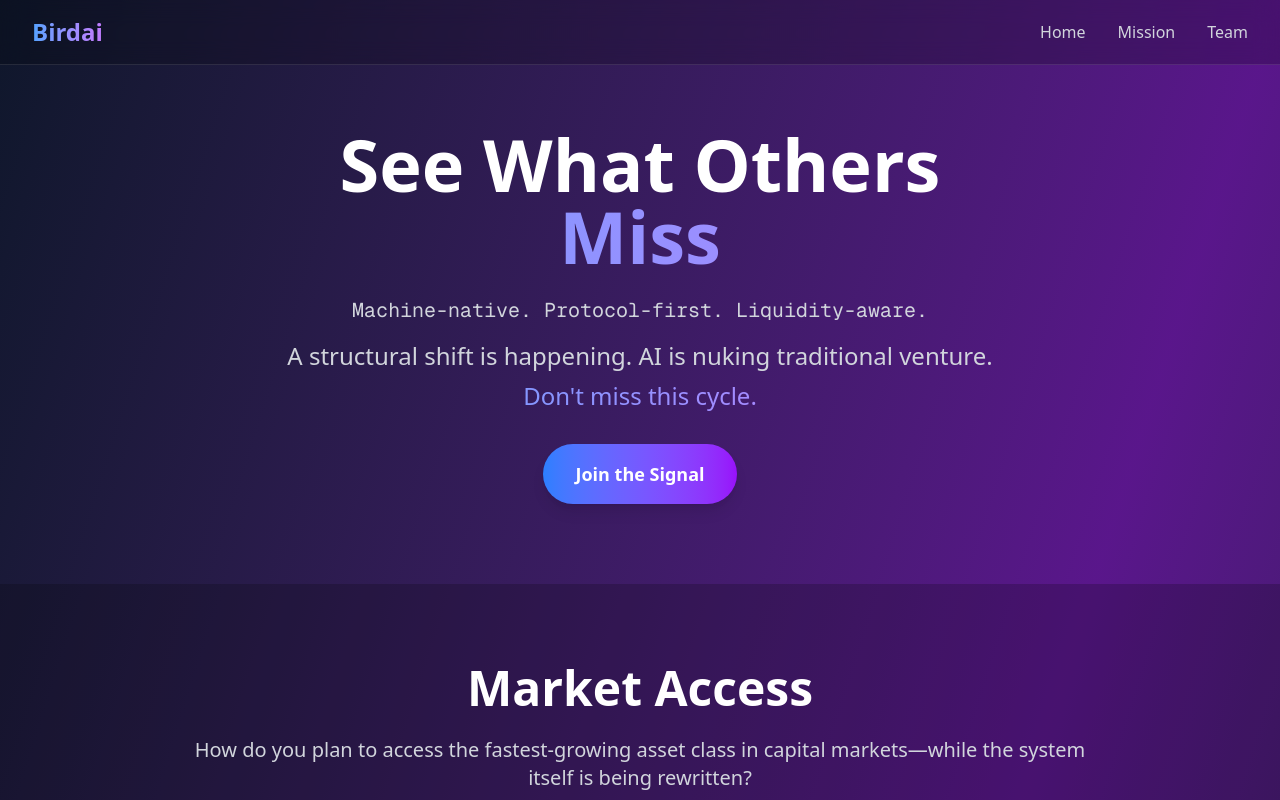
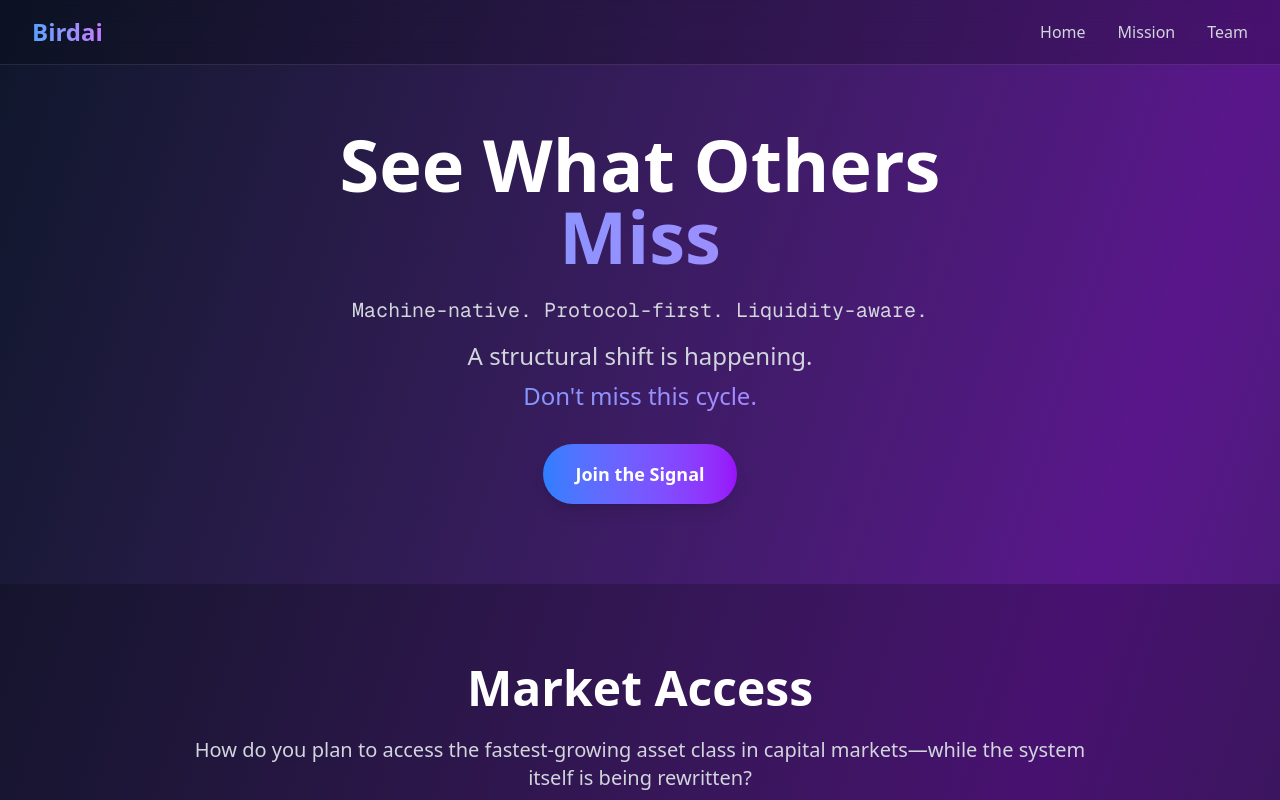
Before and after one commit to Kfar19/CursorWeb, a Next.js app: page / in a window 1280 px wide. Shown: the top 800 px of the page. Built offline with nearby package versions, Linux system fonts and the light colour scheme.

Commit message:
Remove 'AI is nuking traditional venture.' from hero section

```diff
--- a/src/app/page.tsx
+++ b/src/app/page.tsx
@@ -78,7 +78,7 @@ export default function Home() {
             Machine-native. Protocol-first. Liquidity-aware.
           </p>
           <p className="text-xl md:text-2xl text-gray-300 mb-8 max-w-3xl mx-auto">
-            A structural shift is happening. AI is nuking traditional venture.
+            A structural shift is happening.
             <span className="block mt-2 text-transparent bg-clip-text bg-gradient-to-r from-blue-400 to-purple-400">
               Don&apos;t miss this cycle.
             </span>
```
